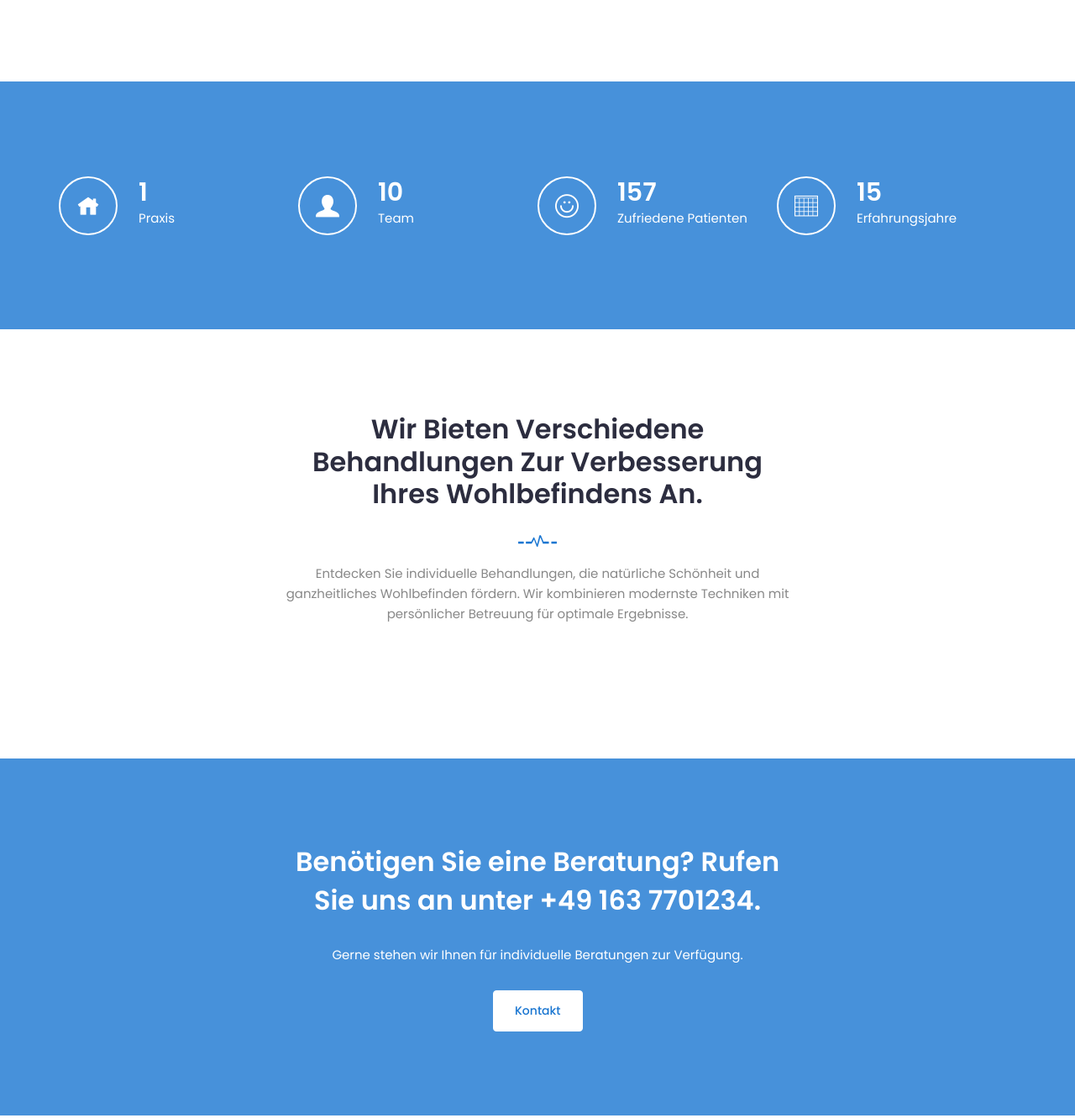
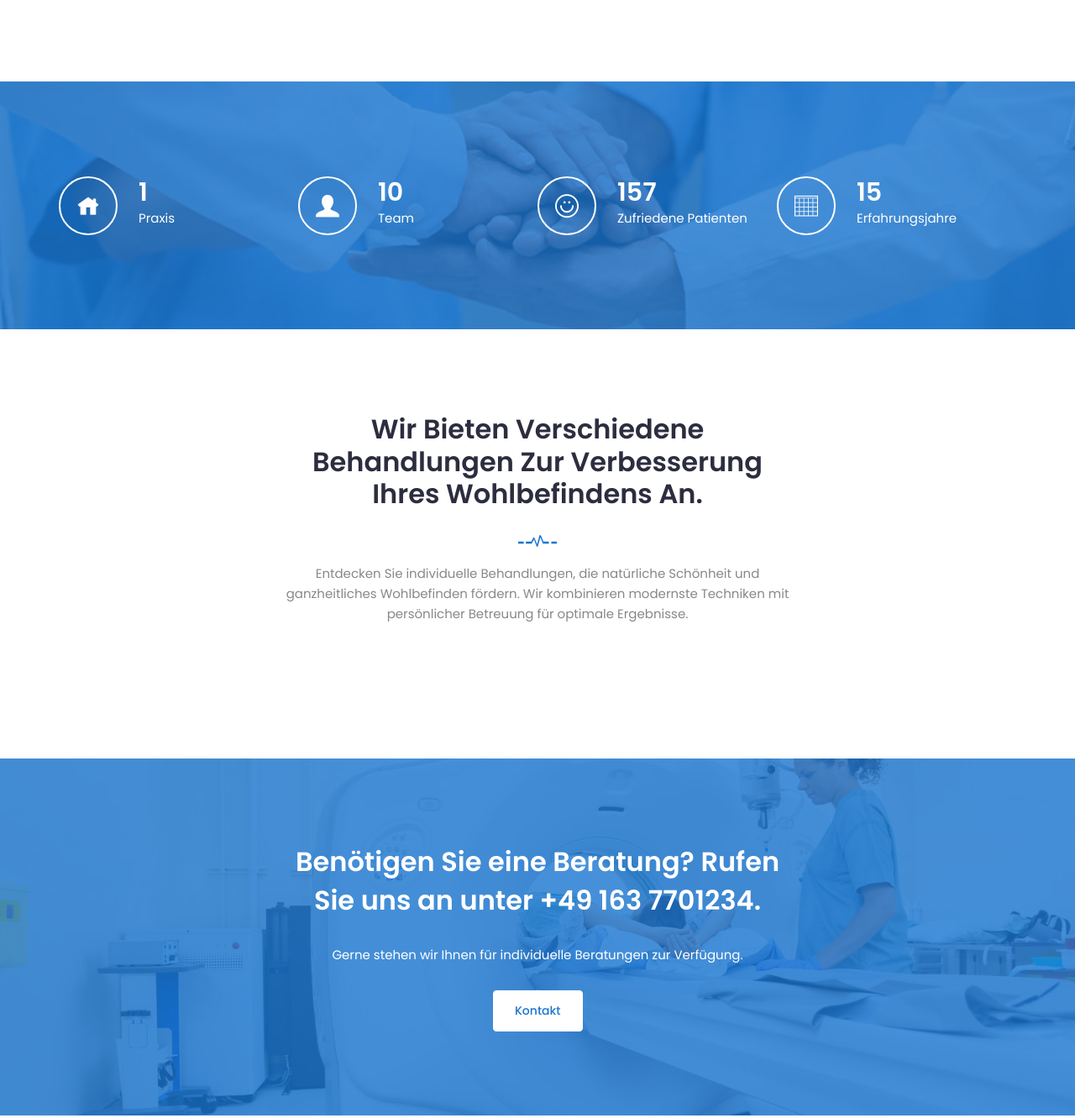
Before and after one commit to Vik-Pol/Shahab-Hamzavi, a plain HTML site: page index.html in a window 1280 px wide. Shown: the part 1428-2759 px from the top of the page at 84% size. Drawn offline with Linux system fonts and the light colour scheme; a script that the page names is missing; files whose address does not match are found by name.

Commit message:
Update style.css
remove unnessecary paths

```diff
--- a/style.css
+++ b/style.css
@@ -787,7 +787,7 @@ body{
 	padding:120px 0;
 }
 .fun-facts{
-	background:url('img/fun-bg.jpg');
+	background:url('fun-bg.jpg');
 	background-size:cover;
 	background-repeat:no-repeat;
 }
@@ -949,7 +949,7 @@ body{
 	Start Call to action CSS
 =================================*/
 .call-action{
-	background-image:url('img/call-bg.jpg');
+	background-image:url('call-bg.jpg');
 	background-size:cover;
 	background-position:center;
 	position:relative;
@@ -1114,7 +1114,7 @@ body{
 	Start Clients CSS
 ==========================*/
 .clients{
-	background-image:url('img/client-bg.jpg');
+	background-image:url('client-bg.jpg');
 	background-size:cover;
 	background-position:center;
 	padding:100px 0px;
```
